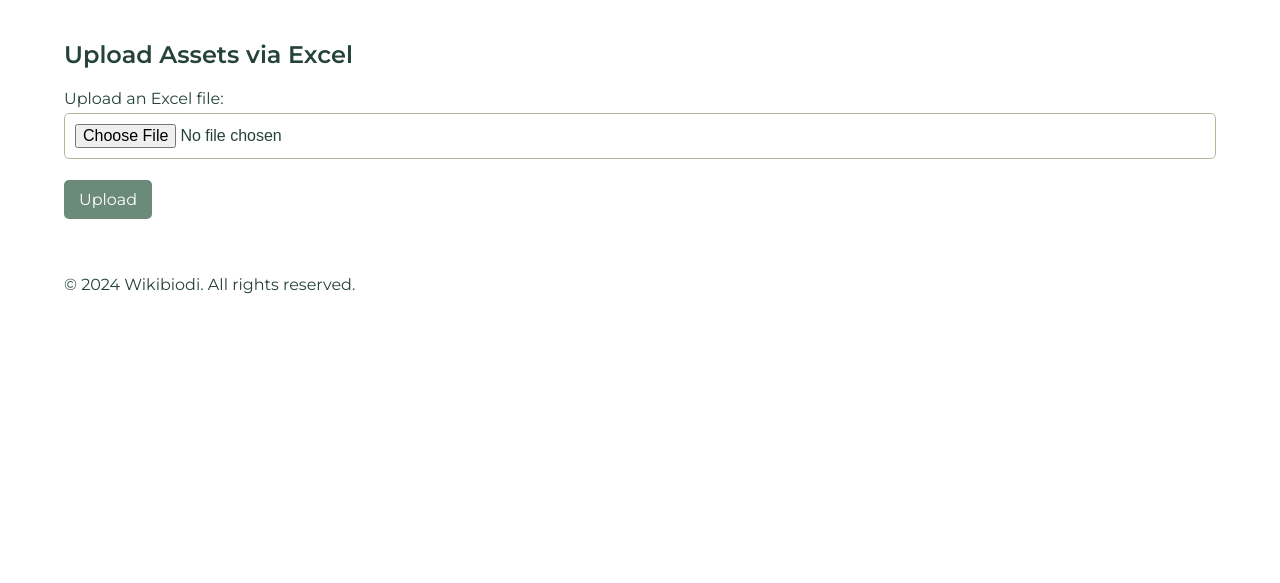
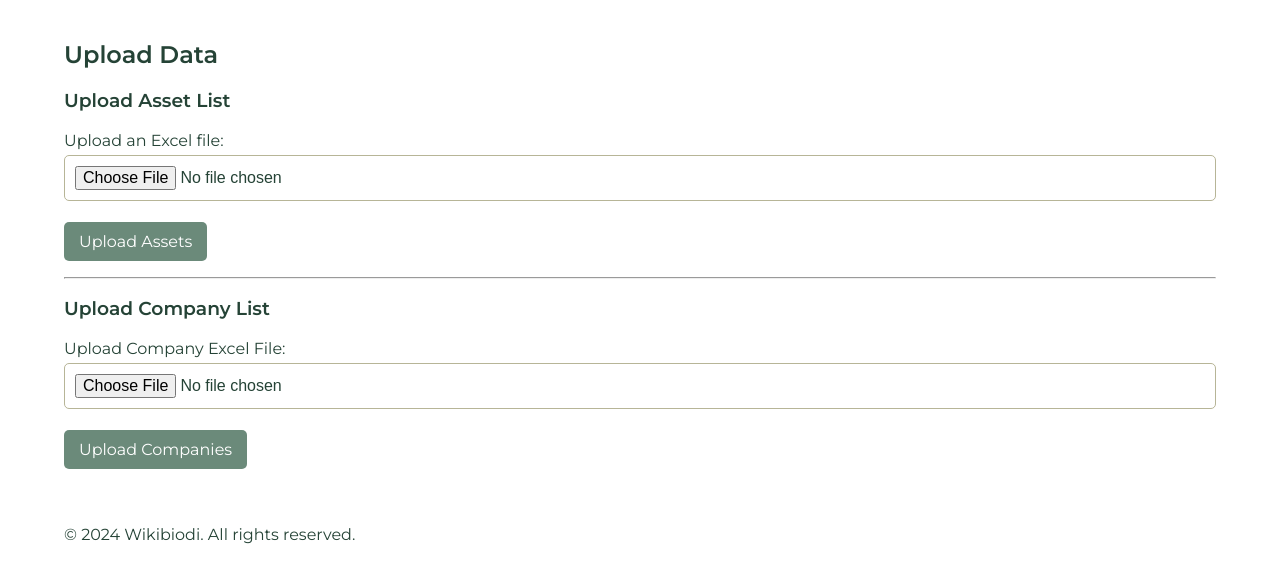
Before and after one commit to eheurard/wikibiodi, a Django app: page /upload-assets/ in a window 1280 px wide. Shown: the part 92-675 px from the top of the page. Run offline with Django 4.2, Linux system fonts and the light colour scheme.

Commit message:
upload company

```diff
--- a/blog/forms.py
+++ b/blog/forms.py
@@ -8,3 +8,6 @@ class CompanyForm(forms.ModelForm):
 
 class AssetUploadForm(forms.Form):
     file = forms.FileField(label="Upload an Excel file")
+
+class CompanyUploadForm(forms.Form):
+    company_file = forms.FileField(label="Upload Company Excel File")
--- a/blog/templates/blog/upload_assets.html
+++ /dev/null
@@ -1,27 +0,0 @@
-{% extends 'base.html' %}
-{% load static %}
-
-{% block content %}
-<div class="container mt-5">
-    <h2>Upload Assets via Excel</h2>
-    <form method="post" enctype="multipart/form-data">
-        {% csrf_token %}
-        {{ form.as_p }}
-        <button type="submit" class="btn btn-primary">Upload</button>
-    </form>
-</div>
-{% if messages %}
-<div id="message-container">
-    {% for message in messages %}
-        <div class="custom-alert {{ message.tags }}">
-            <span class="message-text">{{ message }}</span>
-            <button class="close-alert" onclick="this.parentElement.style.display='none'">✖</button>
-        </div>
-    {% endfor %}
-</div>
-{% endif %}
-
-
-
-
-{% endblock content %}
--- /dev/null
+++ b/blog/templates/blog/upload_data.html
@@ -0,0 +1,42 @@
+{% extends 'base.html' %}
+{% load static %}
+{% block content %}
+
+{% if messages %}
+<div id="message-container">
+    {% for message in messages %}
+        <div class="custom-alert {{ message.tags }}">
+            <span class="message-text">{{ message }}</span>
+            <button class="close-alert" onclick="this.parentElement.style.display='none'">✖</button>
+        </div>
+    {% endfor %}
+</div>
+{% endif %}
+
+<div class="container">
+    <h2>Upload Data</h2>
+
+    <!-- Upload Assets -->
+    <h3>Upload Asset List</h3>
+    <form method="post" enctype="multipart/form-data">
+        {% csrf_token %}
+        {{ asset_form.as_p }}
+        <button type="submit" class="btn btn-primary" name="asset_upload">Upload Assets</button>
+    </form>
+
+    <hr>
+
+    <!-- Upload Companies -->
+    <h3>Upload Company List</h3>
+    <form method="post" enctype="multipart/form-data">
+        {% csrf_token %}
+        {{ company_form.as_p }}
+        <button type="submit" class="btn btn-primary" name="company_upload">Upload Companies</button>
+    </form>
+</div>
+
+
+
+
+
+{% endblock content %}
--- a/blog/views.py
+++ b/blog/views.py
@@ -3,7 +3,7 @@ from django.shortcuts import render, redirect, get_object_or_404
 from django.db.models import Q
 from django.contrib import messages
 from blog.models import Company, Asset
-from .forms import CompanyForm, AssetUploadForm
+from .forms import CompanyForm, AssetUploadForm, CompanyUploadForm
 
 # Create your views here.
 def home (request):
@@ -44,18 +44,23 @@ def company_general(request, company_id):
     return render(request, 'blog/company_general.html', {'company': company, 'assets': assets})
 
 
-def upload_assets(request):
+def upload_data(request):
     if request.method == "POST":
-        form = AssetUploadForm(request.POST, request.FILES)
-        if form.is_valid():
-            file = request.FILES["file"]
+        asset_form = AssetUploadForm(request.POST, request.FILES)
+        company_form = CompanyUploadForm(request.POST, request.FILES)
+
+        # Track success & error counts
+        success_assets = 0
+        success_companies = 0
+        company_already_exists = 0
+        asset_already_exists = 0
+        other_errors = 0
+        error_messages = []
+
+        # Handle Asset Upload
+        if 'asset_file' in request.FILES:
+            file = request.FILES['asset_file']
             df = pd.read_excel(file, engine='openpyxl')
-
-            success_count = 0
-            company_not_found = 0
-            asset_already_exists = 0
-            other_errors = 0
-            error_messages = []
 
             for _, row in df.iterrows():
                 owner_1 = None
@@ -63,7 +68,6 @@ def upload_assets(request):
                     owner_1 = Company.objects.filter(name__iexact=row["Owner_1"].strip()).first()
 
                 if not owner_1:
-                    company_not_found += 1
                     error_messages.append(f"Company '{row['Owner_1']}' not found.")
                     continue
 
@@ -88,33 +92,59 @@ def upload_assets(request):
                         biodiv_score=row["biodiv_score"] if pd.notna(row["biodiv_score"]) else 0,
                         social_score=row["social_score"] if pd.notna(row["social_score"]) else 0,
                     )
-                    success_count += 1
+                    success_assets += 1
                 except Exception as e:
                     other_errors += 1
                     error_messages.append(f"Error creating asset '{asset_name}': {str(e)}")
 
-            # Display success and errors with Django messages
-            if success_count > 0:
-                messages.success(request, f"Successfully uploaded {success_count} assets.")
+        # Handle Company Upload
+        if 'company_file' in request.FILES:
+            file = request.FILES['company_file']
+            df = pd.read_excel(file, engine='openpyxl')
 
-            if company_not_found > 0:
-                messages.warning(request, f"{company_not_found} assets couldn't be added because the company does not exist.")
+            for _, row in df.iterrows():
+                name = row["Nom de l'entreprise"].strip() if pd.notna(row["Nom de l'entreprise"]) else None
+                isin = row["Numéro ISIN"].strip() if pd.notna(row["Numéro ISIN"]) else None
+                ticker = row["Ticker"].strip() if pd.notna(row["Ticker"]) else None
+                sector = row["Secteur"].strip() if pd.notna(row["Secteur"]) else None
 
-            if asset_already_exists > 0:
-                messages.warning(request, f"{asset_already_exists} assets already exist and were skipped.")
+                # Check if company already exists (either by name or ISIN)
+                if Company.objects.filter(name__iexact=name).exists() or Company.objects.filter(ISIN_number__iexact=isin).exists():
+                    company_already_exists += 1
+                    error_messages.append(f"Company '{name}' or ISIN '{isin}' already exists.")
+                    continue
 
-            if other_errors > 0:
-                messages.error(request, f"{other_errors} assets encountered errors. See details below.")
+                try:
+                    Company.objects.create(
+                        name=name,
+                        ISIN_number=isin,
+                        Ticker=ticker,
+                        sector=sector
+                    )
+                    success_companies += 1
+                except Exception as e:
+                    other_errors += 1
+                    error_messages.append(f"Error creating company '{name}': {str(e)}")
 
-            for error in error_messages[:5]:  # Show up to 5 errors in messages
-                messages.error(request, error)
+        # Add messages to Django messages framework
+        if success_assets > 0:
+            messages.success(request, f"Successfully uploaded {success_assets} assets.")
+        if success_companies > 0:
+            messages.success(request, f"Successfully uploaded {success_companies} companies.")
+        if company_already_exists > 0:
+            messages.warning(request, f"{company_already_exists} companies were skipped because they already exist.")
+        if asset_already_exists > 0:
+            messages.warning(request, f"{asset_already_exists} assets already exist and were skipped.")
+        if other_errors > 0:
+            messages.error(request, f"{other_errors} errors encountered.")
 
-            return redirect("upload_assets")
+        return redirect("upload_data")
 
     else:
-        form = AssetUploadForm()
+        asset_form = AssetUploadForm()
+        company_form = CompanyUploadForm()
 
-    return render(request, "blog/upload_assets.html", {"form": form})
+    return render(request, "blog/upload_data.html", {"asset_form": asset_form, "company_form": company_form})
 
 def delete_company(request, company_id):
     company = get_object_or_404(Company, pk=company_id)
--- a/templates/base.html
+++ b/templates/base.html
@@ -22,7 +22,7 @@
                         <a class="nav-link" href="{% url 'home' %}">Home</a>
                     </li>
                     <li class="nav-item">
-                        <a class="nav-link" href="{% url 'upload_assets' %}">Upload</a>
+                        <a class="nav-link" href="{% url 'upload_data' %}">Upload</a>
                     </li>
                 </ul>
             </div>
--- a/wikibiodi/urls.py
+++ b/wikibiodi/urls.py
@@ -27,7 +27,7 @@ urlpatterns = [
     path('home/', blog.views.home, name='home'),
     path('add/', blog.views.add_company, name='add_company'),
     path('company/<int:company_id>/', blog.views.company_general, name='company_general'),
-    path('upload-assets/', blog.views.upload_assets, name="upload_assets"),
+    path('upload-assets/', blog.views.upload_data, name="upload_data"),
      path("company/<int:company_id>/delete/", blog.views.delete_company, name="delete_company"),
 
 ]
```
